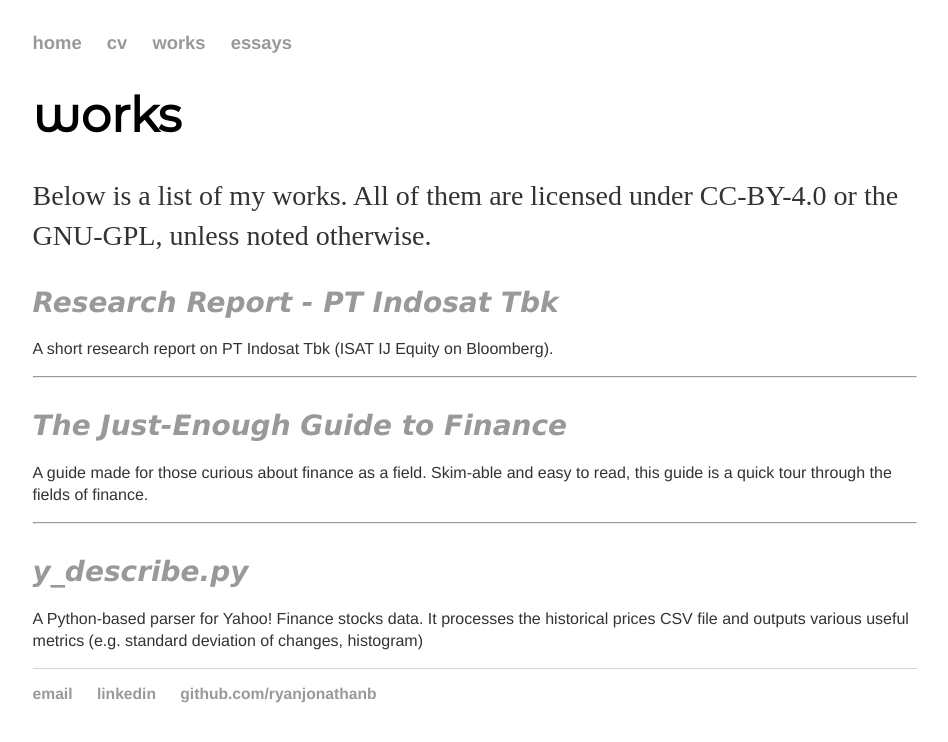
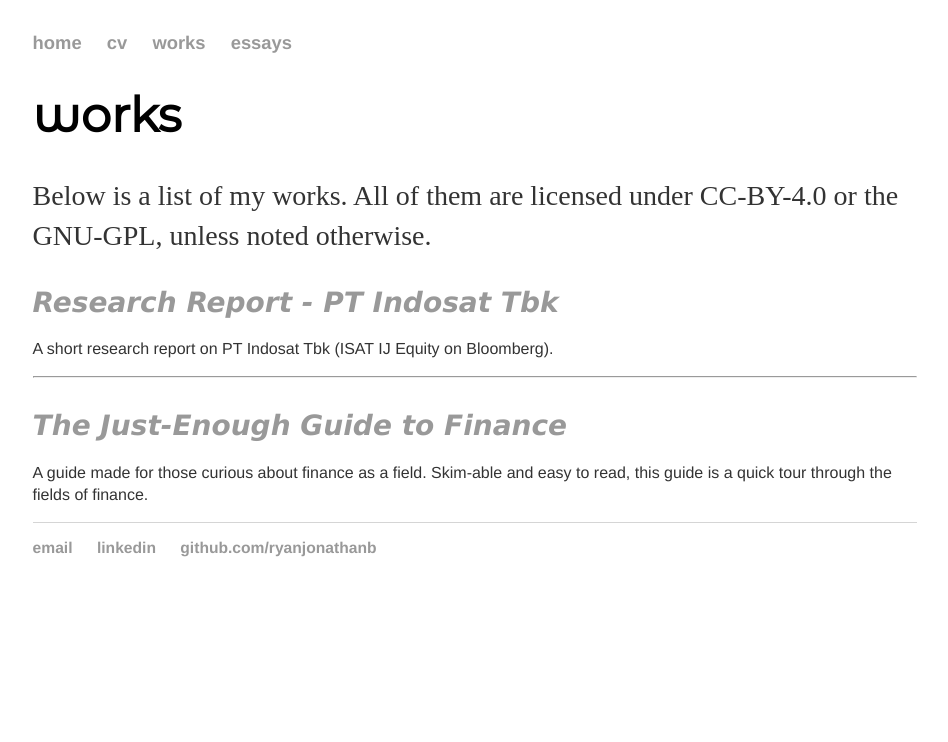
Before and after one commit to ryanjonathanb/ryanjonathanb.github.io, a Jekyll site: the page built from works/index.html, in a window 1280 px wide. Shown: the top 742 px of the page, without its empty margins (165-1113 px from the left). Built offline with Jekyll 4.4.1, drawn with Linux system fonts in a browser that asks for light colours; some web fonts are replaced.

Commit message:
Update index.html

```diff
--- a/works/index.html
+++ b/works/index.html
@@ -25,6 +25,3 @@ title: works - ryanjonathanb
 <hr/>
 <p class="workname"><a href="http://ryanjonathanb.com/works/the-just-enough-guide-to-finance.html">The Just-Enough Guide to Finance</a></p>
 <p class="workdesc">A guide made for those curious about finance as a field. Skim-able and easy to read, this guide is a quick tour through the fields of finance.</p>
-<hr/>
-<p class="workname"><a href="http://ryanjonathanb.com/works/y_describe.html">y_describe.py</a></p>
-<p class="workdesc">A Python-based parser for Yahoo! Finance stocks data. It processes the historical prices CSV file and outputs various useful metrics (e.g. standard deviation of changes, histogram)</p>
```
